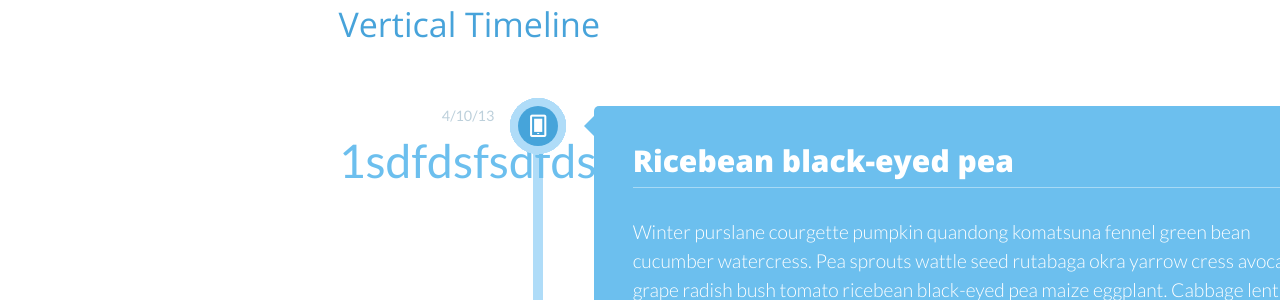
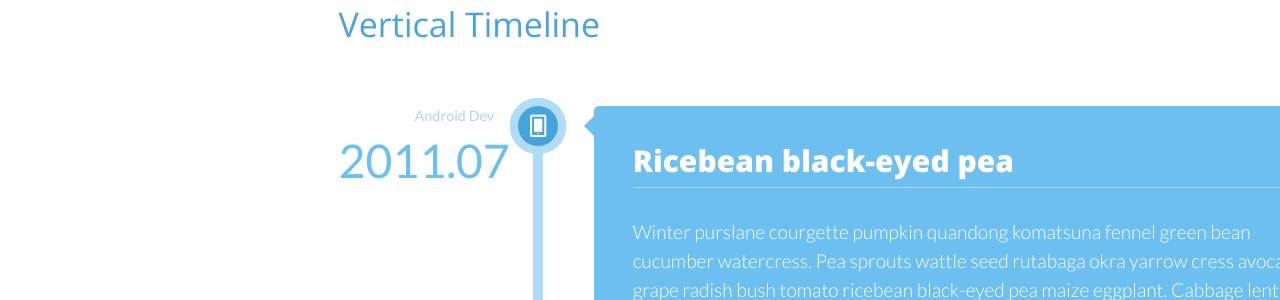
Before and after one commit to andgeek/angeek.github.io, a Jekyll site: the page built from experience.html, in a window 1280 px wide. Shown: the part 575-875 px from the top of the page. Built offline with Jekyll 4.4.1, drawn with Linux system fonts in a browser that asks for light colours; nearby versions of some CDN libraries.

Commit message:
update
update

```diff
--- a/css/component.css
+++ b/css/component.css
@@ -157,6 +157,7 @@
 
 	.cbp_tmtimeline > li .cbp_tmtime span {
 		text-align: left;
+		float: right;
 	}
 
 	.cbp_tmtimeline > li .cbp_tmlabel {
--- a/experience.html
+++ b/experience.html
@@ -14,7 +14,7 @@ header-img: "img/contact-bg.jpg"
     <div class="main">
         <ul class="cbp_tmtimeline">
             <li>
-                <time class="cbp_tmtime" datetime="2013-04-10 18:30"><span>4/10/13</span> <span>1sdfdsfsdfdsf8:30</span></time>
+                <time class="cbp_tmtime" datetime="2013-04-10 18:30"><span>Android Dev</span> <span>2011.07</span></time>
                 <div class="cbp_tmicon cbp_tmicon-phone"></div>
                 <div class="cbp_tmlabel">
                     <h2>Ricebean black-eyed pea</h2>
```
